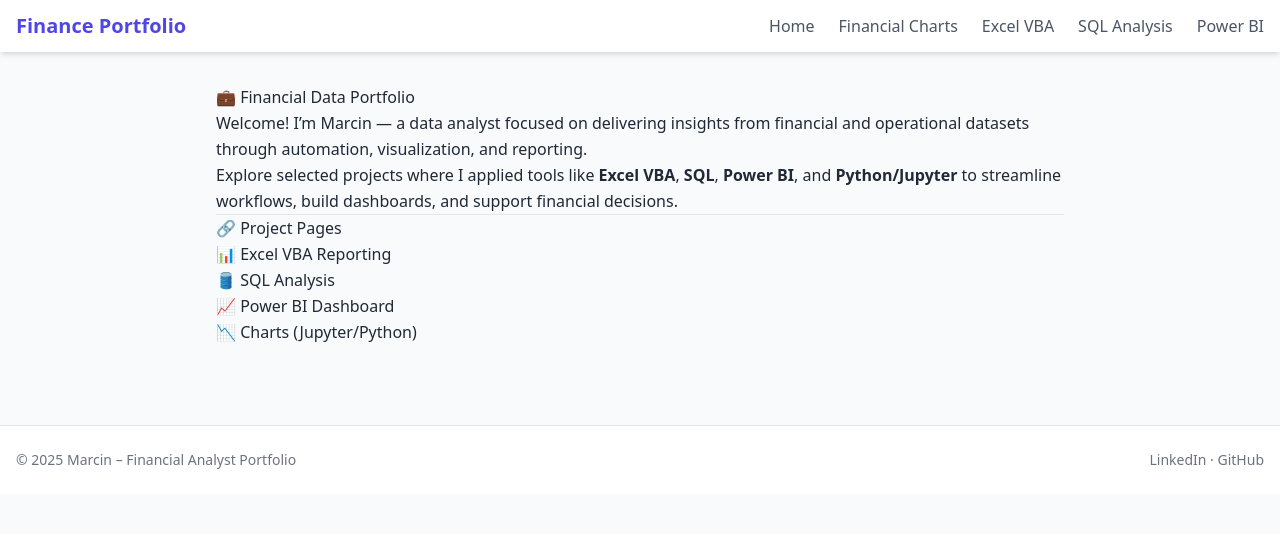
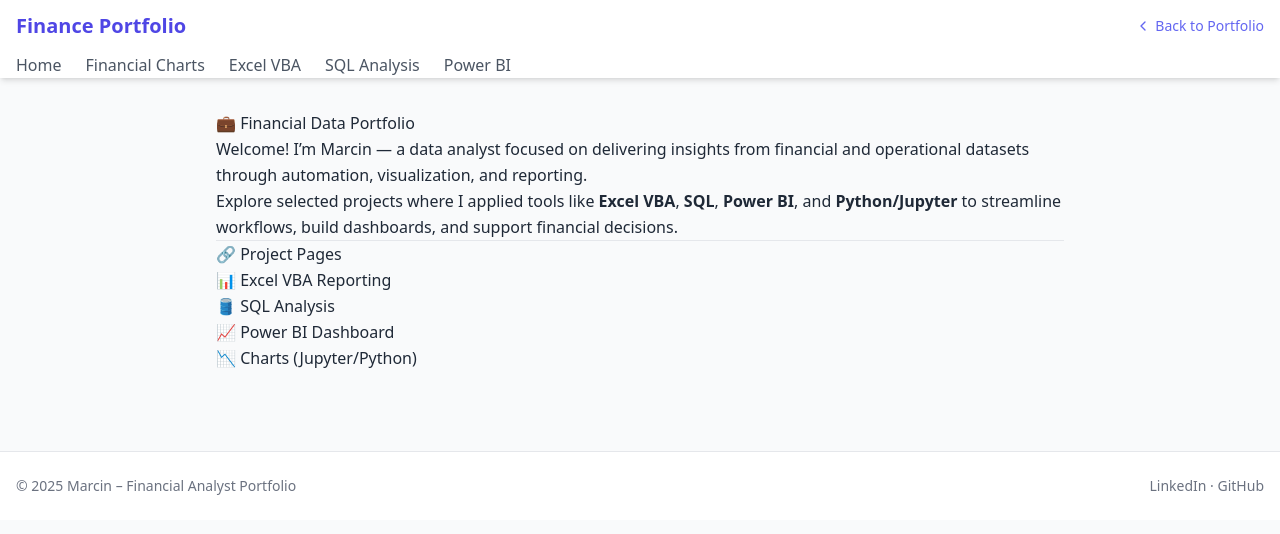
Before and after one commit to Marcin-Charzynski/financial-analysis-of-a-fictitious-company, a Jekyll site: the page built from index.md, in a window 1280 px wide. Shown: the top 534 px of the page. Built offline with Jekyll 4.4.1, drawn with Linux system fonts in a browser that asks for light colours; nearby versions of some CDN libraries.

Commit message:
connection to landing page added

```diff
--- a/_layouts/page.html
+++ b/_layouts/page.html
@@ -21,19 +21,31 @@
 <!-- Navigation -->
 <nav class="bg-white shadow-md">
   <div class="container mx-auto px-4 py-3 flex justify-between items-center">
+    <!-- Site Title -->
     <a href="{{ site.baseurl }}/" class="text-xl font-semibold text-indigo-600 hover:text-indigo-800">
       Finance Portfolio
+    </a>
+
+    <!-- Back to Portfolio link (always visible) -->
+    <a href="{{ site.url }}/" class="text-sm text-indigo-500 hover:text-indigo-700 hidden md:inline-flex items-center space-x-1">
+      <svg class="w-4 h-4" fill="none" stroke="currentColor" stroke-width="2"
+           viewBox="0 0 24 24" stroke-linecap="round" stroke-linejoin="round">
+        <path d="M15 18l-6-6 6-6" />
+      </svg>
+      <span>Back to Portfolio</span>
     </a>
 
     <!-- Burger Icon -->
     <button class="md:hidden block text-gray-600 focus:outline-none" id="menu-btn">
       <svg class="w-6 h-6" fill="none" stroke="currentColor" stroke-width="2"
            viewBox="0 0 24 24" stroke-linecap="round" stroke-linejoin="round">
-          <path d="M4 6h16M4 12h16M4 18h16"/>
+        <path d="M4 6h16M4 12h16M4 18h16" />
       </svg>
     </button>
+  </div>
 
   <!-- Menu -->
+  <div class="container mx-auto px-4">
     <ul id="menu" class="hidden md:flex space-x-6 text-gray-600 flex-col md:flex-row absolute md:static bg-white md:bg-transparent left-0 top-16 md:top-auto w-full md:w-auto px-4 md:px-0 py-4 md:py-0 shadow-md md:shadow-none z-50">
       <li>
         <a href="{{ site.baseurl }}/"
```
Lines whose indentation alone changed are shown as unchanged.
